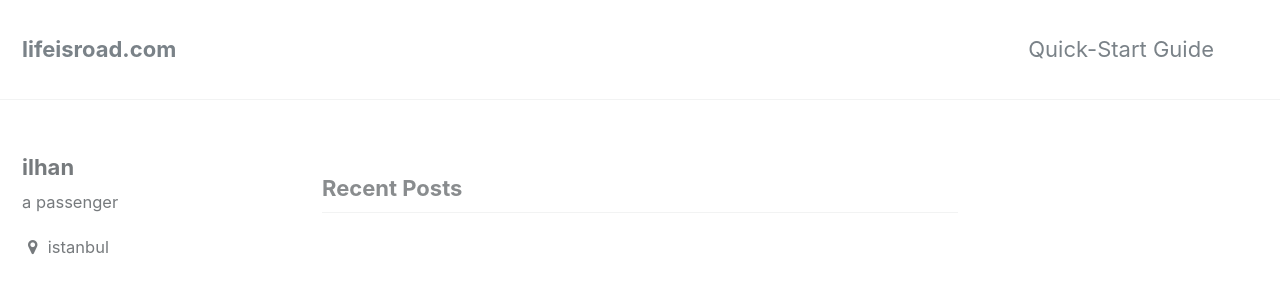
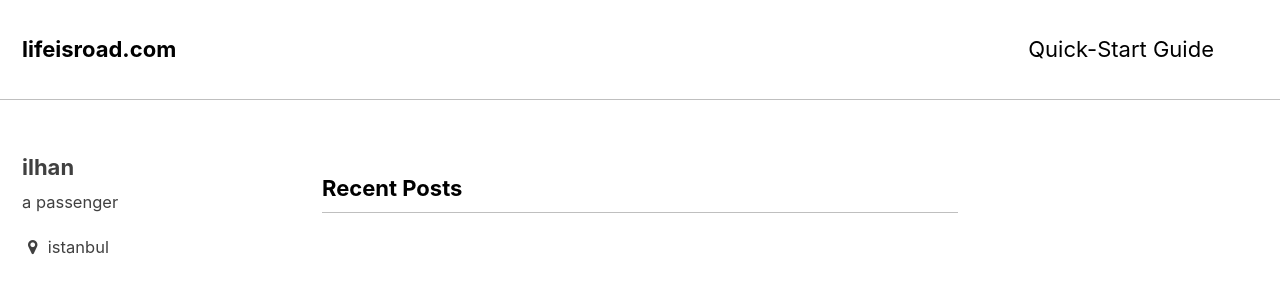
Before and after one commit to ilhangoren/ilhangoren.github.io, a Jekyll site: the page built from index.html, in a window 1280 px wide and 900 px high. Shown: the top 300 px of the window. Built offline with Jekyll 4.4.1, drawn with Linux system fonts in a browser that asks for light colours; the list of posts is cut into pages by our own code.

Commit message:
contrast theme

```diff
--- a/_config.yml
+++ b/_config.yml
@@ -5,7 +5,7 @@
 # For technical reasons, this file is *NOT* reloaded automatically when you use
 # `jekyll serve`. If you change this file, please restart the server process.
 
-minimal_mistakes_skin    : "default" # "air", "aqua", "contrast", "dark", "dirt", "neon", "mint", "plum", "sunrise"
+minimal_mistakes_skin    : "contrast" #"default" # "air", "aqua", "contrast", "dark", "dirt", "neon", "mint", "plum", "sunrise"
 
 # Site Settings
 locale                   : "en"
```
